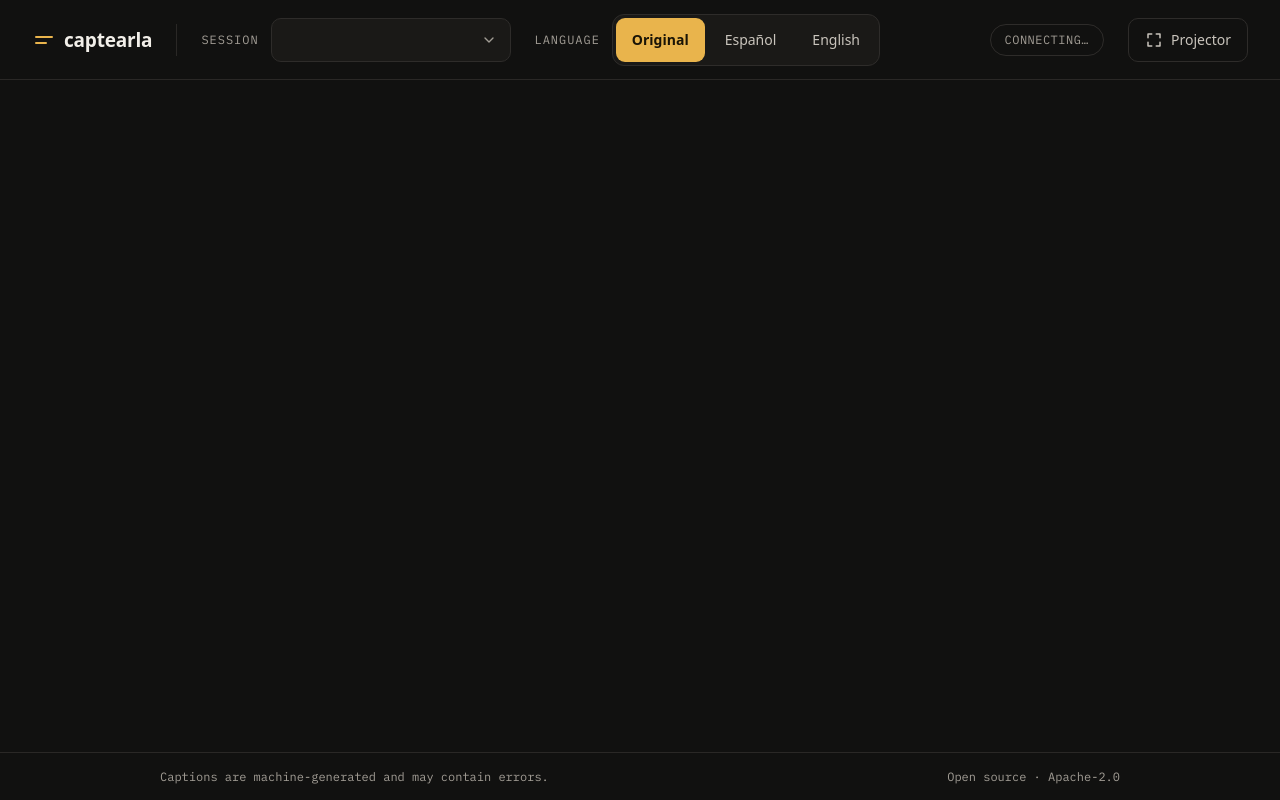
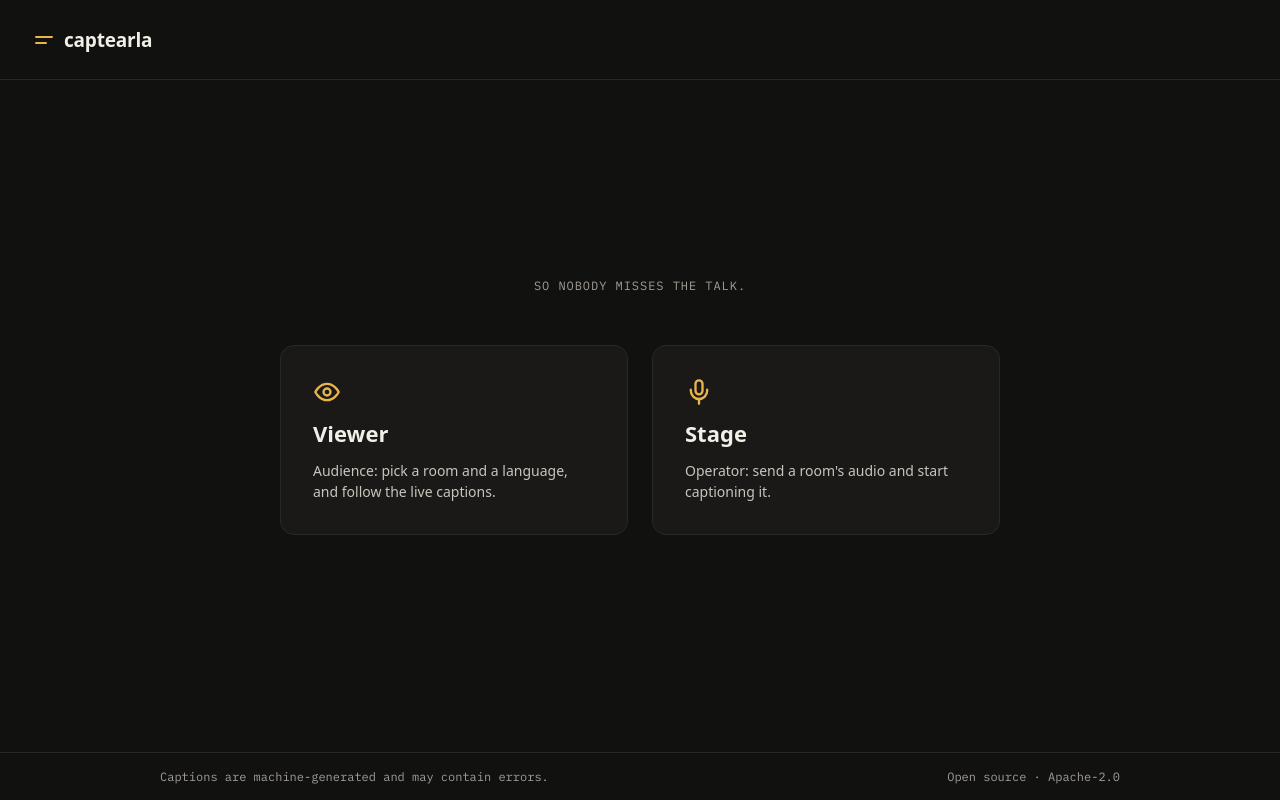
Before and after one commit to nachopiris/captearla, a website with bundled scripts: page public/index.html in a window 1280 px wide. Built offline with nearby package versions, Linux system fonts and the light colour scheme; files whose address does not match are found by name; a web font is replaced by a local one.

Commit message:
feat(web): add landing page to choose stage or viewer
/ becomes a small landing page linking to /stage.html and the renamed
/viewer.html (formerly the audience page at /). Old /?session= links
still work: a pure viewerRedirect() in landing-core.js sends them to
/viewer.html, preserving the query string. stage-core.js's audienceUrl
now points at /viewer.html, and the topbar brand on both pages links
back to /.

```diff
--- a/public/index.html
+++ b/public/index.html
@@ -11,6 +11,7 @@
       href="https://fonts.googleapis.com/css2?family=Atkinson+Hyperlegible+Next:wght@400;500;700&family=IBM+Plex+Mono:wght@400;500&display=swap"
     />
     <link rel="stylesheet" href="/styles.css" />
+    <script type="module" src="/landing.js"></script>
   </head>
   <body>
     <header class="topbar">
@@ -22,69 +23,41 @@
           </svg>
           <span class="brand-name">captearla</span>
         </span>
-        <span class="divider" aria-hidden="true"></span>
       </div>
-
-      <div class="topbar-controls">
-        <div class="field">
-          <label for="sessionSelect" class="mono-label">Session</label>
-          <div class="select-wrap">
-            <select id="sessionSelect"></select>
-            <svg class="select-chevron" width="16" height="16" viewBox="0 0 24 24" fill="none" stroke="currentColor" stroke-width="2" stroke-linecap="round" stroke-linejoin="round" aria-hidden="true">
-              <path d="M6 9l6 6 6-6" />
-            </svg>
-          </div>
-        </div>
-
-        <div class="field">
-          <span class="mono-label" id="langLabel">Language</span>
-          <div class="segmented" role="group" aria-label="Caption language" aria-labelledby="langLabel" id="langSegmented">
-            <button type="button" data-lang="original" aria-pressed="true">Original</button>
-            <button type="button" data-lang="es" aria-pressed="false">Español</button>
-            <button type="button" data-lang="en" aria-pressed="false">English</button>
-          </div>
-        </div>
-      </div>
-
-      <div class="topbar-spacer"></div>
-
-      <span id="statusBadge" class="badge">
-        <span class="badge-dot" aria-hidden="true"></span>
-        <span id="statusLabel">Connecting…</span>
-      </span>
-
-      <button id="projectorButton" class="btn" aria-label="Toggle projector mode">
-        <svg width="18" height="18" viewBox="0 0 24 24" fill="none" stroke="currentColor" stroke-width="2" stroke-linecap="round" stroke-linejoin="round" aria-hidden="true">
-          <path d="M4 9V4h5" />
-          <path d="M20 9V4h-5" />
-          <path d="M4 15v5h5" />
-          <path d="M20 15v5h-5" />
-        </svg>
-        <span class="btn-label">Projector</span>
-      </button>
     </header>
 
-    <div class="projector-bar">
-      <span class="projector-bar-left">
-        <svg class="brand-icon" width="24" height="24" viewBox="0 0 24 24" fill="none" stroke="currentColor" stroke-width="2" stroke-linecap="round" aria-hidden="true">
-          <path d="M4 9h16" />
-          <path d="M4 15h10" />
-        </svg>
-        <span id="projectorMeta" class="mono-label projector-bar-meta"></span>
-      </span>
-      <button id="projectorExitButton" class="projector-exit-btn" aria-label="Exit projector mode">Exit</button>
-    </div>
+    <main class="landing-main">
+      <p class="landing-tagline mono-label">So nobody misses the talk.</p>
 
-    <main class="viewer-main">
-      <p id="captionMeta" class="caption-meta mono-label"></p>
-      <div id="captions" class="captions"></div>
+      <div class="landing-cards">
+        <a class="landing-card" href="/viewer.html">
+          <svg class="landing-card-icon" width="28" height="28" viewBox="0 0 24 24" fill="none" stroke="currentColor" stroke-width="2" stroke-linecap="round" stroke-linejoin="round" aria-hidden="true">
+            <path d="M2 12s3.5-7 10-7 10 7 10 7-3.5 7-10 7-10-7-10-7Z" />
+            <circle cx="12" cy="12" r="3" />
+          </svg>
+          <span class="landing-card-title">Viewer</span>
+          <span class="landing-card-desc">
+            Audience: pick a room and a language, and follow the live captions.
+          </span>
+        </a>
+
+        <a class="landing-card" href="/stage.html">
+          <svg class="landing-card-icon" width="28" height="28" viewBox="0 0 24 24" fill="none" stroke="currentColor" stroke-width="2" stroke-linecap="round" stroke-linejoin="round" aria-hidden="true">
+            <path d="M12 2a3 3 0 0 0-3 3v6a3 3 0 0 0 6 0V5a3 3 0 0 0-3-3Z" />
+            <path d="M19 10v1a7 7 0 0 1-14 0v-1" />
+            <path d="M12 19v3" />
+          </svg>
+          <span class="landing-card-title">Stage</span>
+          <span class="landing-card-desc">
+            Operator: send a room's audio and start captioning it.
+          </span>
+        </a>
+      </div>
     </main>
 
     <footer class="site-footer">
       <span>Captions are machine-generated and may contain errors.</span>
       <span class="footer-secondary">Open source · Apache-2.0</span>
     </footer>
-
-    <script type="module" src="/viewer.js"></script>
   </body>
 </html>
--- /dev/null
+++ b/public/landing-core.js
@@ -0,0 +1,18 @@
+// Pure, DOM-free landing page logic. Kept separate from landing.js so it can
+// be unit-tested without a browser.
+
+/**
+ * Backward compatibility for already-shared audience links/QRs, which point
+ * at `/?session=<id>` (optionally with `&lang=`). Given the landing page's
+ * `location.search`, returns the viewer path to redirect to, preserving the
+ * full query string, or `null` when there is no session to redirect for.
+ *
+ * @param {string} search - `location.search`, e.g. "?session=room-a&lang=es".
+ * @returns {string | null}
+ */
+export function viewerRedirect(search) {
+  const params = new URLSearchParams(search);
+  const session = params.get("session");
+  if (!session) return null;
+  return `/viewer.html${search}`;
+}
--- /dev/null
+++ b/public/landing.js
@@ -0,0 +1,8 @@
+// Landing page bootstrap: redirects already-shared audience links/QRs
+// (`/?session=<id>`) straight to the viewer. See landing-core.js for the
+// pure, unit-tested redirect logic.
+
+import { viewerRedirect } from "./landing-core.js";
+
+const redirect = viewerRedirect(location.search);
+if (redirect) location.replace(redirect);
--- a/public/stage-core.js
+++ b/public/stage-core.js
@@ -7,7 +7,7 @@
  * from the current page's origin.
  */
 export function audienceUrl(origin, sessionId) {
-  return `${origin}/?session=${encodeURIComponent(sessionId)}`;
+  return `${origin}/viewer.html?session=${encodeURIComponent(sessionId)}`;
 }
 
 /**
--- a/public/styles.css
+++ b/public/styles.css
@@ -75,6 +75,16 @@ svg {
   gap: 8px;
   color: var(--text);
   text-decoration: none;
+  border-radius: 6px;
+}
+
+.brand:hover {
+  color: var(--accent);
+}
+
+.brand:focus-visible {
+  outline: 2px solid var(--accent);
+  outline-offset: 4px;
 }
 
 .brand-icon {
@@ -807,3 +817,80 @@ input:focus-visible {
     grid-template-columns: 1fr;
   }
 }
+
+/* ==========================================================================
+   Landing
+   ========================================================================== */
+.landing-main {
+  flex: 1;
+  display: flex;
+  flex-direction: column;
+  align-items: center;
+  justify-content: center;
+  gap: 40px;
+  padding: 40px 32px 72px;
+}
+
+.landing-tagline {
+  text-align: center;
+}
+
+.landing-cards {
+  display: flex;
+  gap: 24px;
+  width: 100%;
+  max-width: 720px;
+}
+
+.landing-card {
+  flex: 1;
+  display: flex;
+  flex-direction: column;
+  align-items: flex-start;
+  gap: 12px;
+  padding: 32px;
+  background: var(--surface);
+  border: 1px solid var(--line);
+  border-radius: 14px;
+  color: var(--text);
+  text-decoration: none;
+}
+
+.landing-card-icon {
+  color: var(--accent);
+}
+
+.landing-card-title {
+  font-family: var(--font-ui);
+  font-size: 22px;
+  font-weight: 700;
+}
+
+.landing-card-desc {
+  color: var(--text-2);
+  font-size: 14px;
+  line-height: 1.5;
+}
+
+.landing-card:hover {
+  border-color: var(--accent);
+}
+
+.landing-card:focus-visible {
+  outline: 2px solid var(--accent);
+  outline-offset: 2px;
+}
+
+/* ==========================================================================
+   Landing — phone (<=640px)
+   ========================================================================== */
+@media (max-width: 640px) {
+  .landing-main {
+    padding: 32px 16px 56px;
+    gap: 32px;
+  }
+
+  .landing-cards {
+    flex-direction: column;
+  }
+}
```
Also changed, not shown: public/stage.html (+2 -2 lines), public/viewer.html (added, +90 -0 lines), tests/landing/landing-core.test.ts (added, +28 -0 lines), tests/stage/stage-core.test.ts (+6 -4 lines), README.md.
